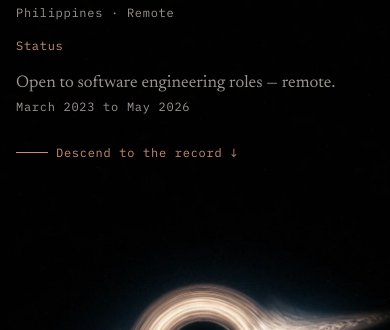
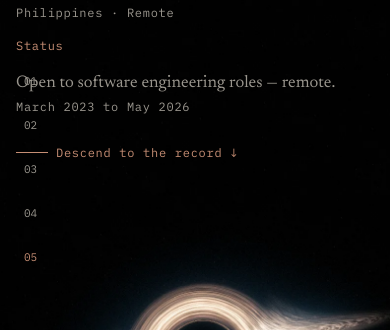
Before and after one commit to nathwn12/nathwn12.github.io, a React (Vite) app: page / in a window 390 px wide. Shown: the part 252-582 px from the top of the page. Built offline with nearby package versions, Linux system fonts and the light colour scheme.

Commit message:
feat(nav): add the phone spine

```diff
--- a/src/components/LedgerPage.tsx
+++ b/src/components/LedgerPage.tsx
@@ -158,6 +158,18 @@ export default function LedgerPage() {
           </span>
         </div>
       </header>
+
+      <nav className="spine" aria-label="Chapters, phone">
+        {SECTIONS.map((section) => (
+          <a
+            key={section.id}
+            href={`#${section.id}`}
+            aria-current={active === section.id ? "true" : undefined}
+          >
+            <span>{section.index}</span>
+          </a>
+        ))}
+      </nav>
 
       <main id="main" tabIndex={-1}>
         <section id="horizon" className="hero" aria-labelledby="hero-name">
--- a/src/styles/ledger.css
+++ b/src/styles/ledger.css
@@ -72,6 +72,38 @@
   white-space: nowrap;
   overflow: hidden;
   text-overflow: ellipsis;
+}
+
+/* The phone's only chrome: a fixed 01-05 spine. Hidden wherever the top nav
+   still has room for the numerals. */
+.spine {
+  display: none;
+}
+
+@media (max-width: 700px) {
+  .spine {
+    display: flex;
+    flex-direction: column;
+    position: fixed;
+    left: 24px;
+    top: 50%;
+    transform: translateY(-50%);
+    z-index: 10;
+  }
+
+  .spine a {
+    display: grid;
+    place-items: center;
+    height: 44px;
+    font-family: var(--font-data);
+    font-size: 0.6875rem;
+    color: var(--color-ink-muted);
+    text-decoration: none;
+  }
+
+  .spine a[aria-current="true"] {
+    color: var(--color-signal);
+  }
 }
 
 /* One full-viewport field. Points crop at narrow widths: points-on-void. */
@@ -1131,7 +1163,7 @@ video.horizon-media.is-playing {
 
 @media (max-width: 700px) {
   :root {
-    --index-rail: var(--space-24);
+    --index-rail: 44px;
   }
 
   .ch-name {
```
Also changed, not shown: 1 other file (tests, documents, lock files or other folders).
